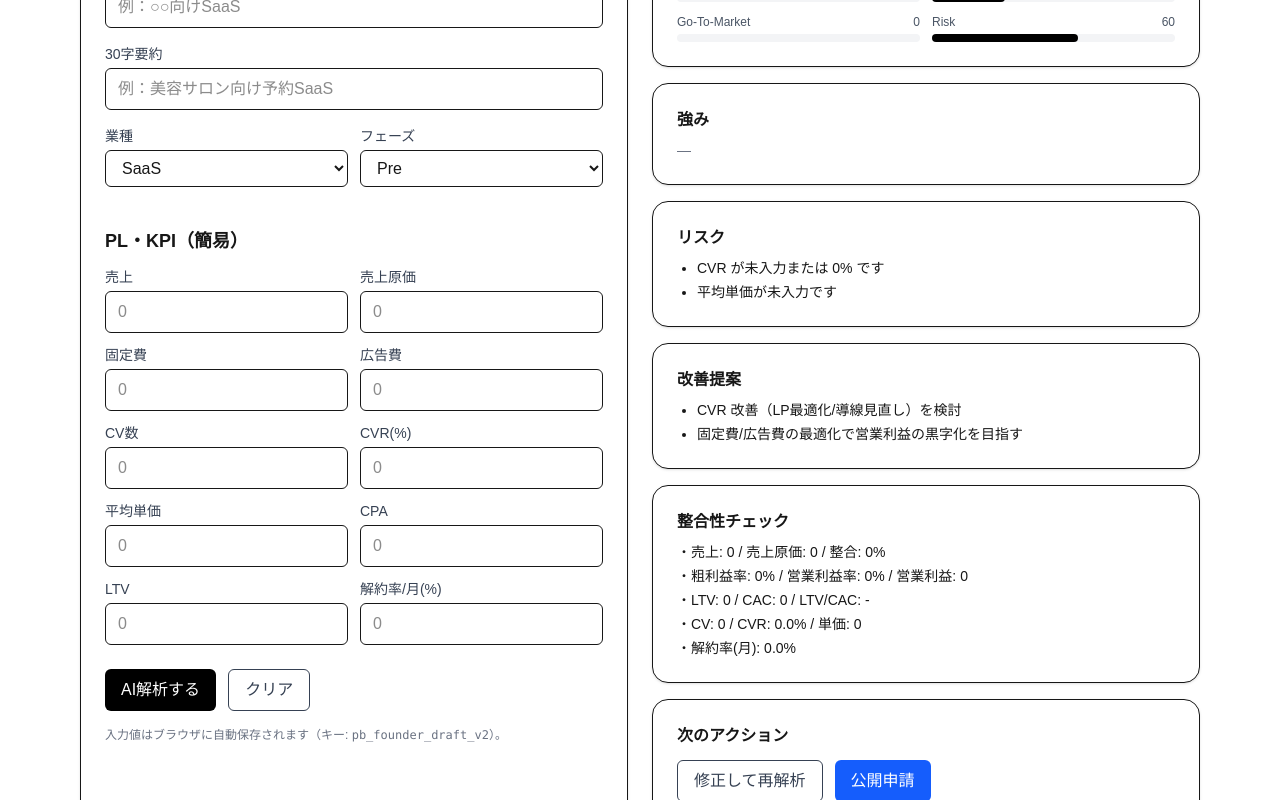
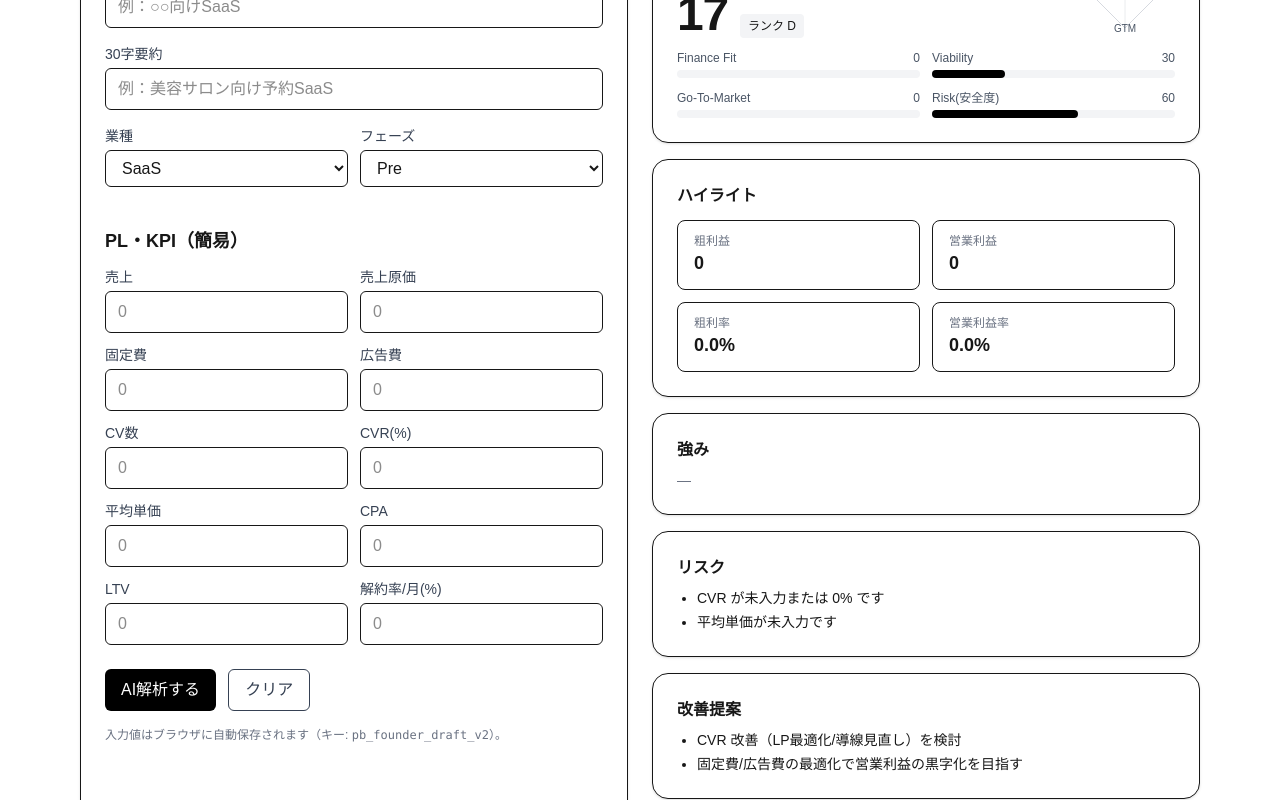
Before and after one commit to satoru-boop/partnerbox-poc-v2, a Next.js app: page /founder in a window 1280 px wide. Both pictures are taken after a click on the button "AI解析する". Shown: the part 195-995 px from the top of the page. Built offline with nearby package versions, Linux system fonts and the light colour scheme.

Commit message:
Update FounderForm.tsx

```diff
--- a/app/founder/FounderForm.tsx
+++ b/app/founder/FounderForm.tsx
@@ -15,11 +15,10 @@ type Draft = {
   summary: string;
   industry: string;
   phase: string;
-  pl: PLText; // 入力表示用（文字列）
+  pl: PLText;
 };
 
 type Analysis = {
-  // 旧UI風の出力
   aiScore: number;
   rank: 'S' | 'A' | 'B' | 'C' | 'D';
   subs: { finance: number; viability: number; gtm: number; risk: number };
@@ -35,10 +34,9 @@ const INDUSTRIES = ['SaaS', 'E-commerce', 'Marketplace', 'Media', 'Other'] as co
 const PHASES = ['Pre', 'Seed', 'SeriesA', 'SeriesB', 'Later'] as const;
 
 const LS_DRAFT = 'pb_founder_draft_v2';
-const LS_SUBMIT = 'pb_submissions_v1';  // PoC用 保存先
+const LS_SUBMIT = 'pb_submissions_v1';
 
 /* ============ ユーティリティ ============ */
-// 先頭ゼロ対策 + 小数点1回 + カンマ/非数排除
 function cleanNumericInput(v: string) {
   let s = v.replace(/,/g, '').replace(/[^\d.]/g, '');
   const parts = s.split('.');
@@ -64,9 +62,9 @@ function analyzeLikeOldUI(d: Draft): Analysis {
   const pl: PL = {
     revenue: toNum(d.pl.revenue),  cogs: toNum(d.pl.cogs),
     fixedCost: toNum(d.pl.fixedCost), adCost: toNum(d.pl.adCost),
-    cv: toNum(d.pl.cv), cvr: toNum(d.pl.cvr) / 100,  // %入力想定
+    cv: toNum(d.pl.cv), cvr: toNum(d.pl.cvr) / 100,
     price: toNum(d.pl.price), cpa: toNum(d.pl.cpa),
-    ltv: toNum(d.pl.ltv), churn: toNum(d.pl.churn) / 100, // %入力想定
+    ltv: toNum(d.pl.ltv), churn: toNum(d.pl.churn) / 100,
   };
 
   const gross = Math.max(pl.revenue - pl.cogs, 0);
@@ -77,13 +75,11 @@ function analyzeLikeOldUI(d: Draft): Analysis {
   const cac         = pl.cpa > 0 ? pl.cpa : (pl.cv > 0 ? pl.adCost / pl.cv : 0);
   const paybackOK   = pl.ltv > 0 && cac > 0 ? pl.ltv / cac >= 3 : false;
 
-  // サブスコア（0-100）
-  const finance  = Math.min(100, Math.max(0, grossMargin * 120 * 100 / 100)); // 粗利重視
-  const viability = Math.min(100, Math.max(0, (opMargin + 0.25) * 120));      // 営業益
+  const finance  = Math.min(100, Math.max(0, grossMargin * 120));
+  const viability = Math.min(100, Math.max(0, (opMargin + 0.25) * 120));
   const gtm      = Math.min(100, Math.max(0, (pl.cvr * 2 + (pl.price ? 0.2 : 0)) * 100));
-  const risk     = Math.min(100, Math.max(0, (paybackOK ? 90 : 60) - (pl.churn * 100))); // 低いほどハイリスク、ここは“安全度”に寄せて点数化
+  const risk     = Math.min(100, Math.max(0, (paybackOK ? 90 : 60) - (pl.churn * 100)));
 
-  // 総合スコア
   const aiScore = Math.round(0.35 * finance + 0.35 * viability + 0.2 * gtm + 0.1 * risk);
   const rank: Analysis['rank'] =
     aiScore >= 85 ? 'S' : aiScore >= 75 ? 'A' : aiScore >= 65 ? 'B' : aiScore >= 50 ? 'C' : 'D';
@@ -103,8 +99,8 @@ function analyzeLikeOldUI(d: Draft): Analysis {
   if (op <= 0) suggestions.push('固定費/広告費の最適化で営業利益の黒字化を目指す');
 
   const checks: string[] = [];
-  checks.push(`売上: ${pl.revenue.toLocaleString()} / 売上原価: ${pl.cogs.toLocaleString()} / 整合: ${pct(grossMargin)}`);
-  checks.push(`粗利益率: ${pct(grossMargin)} / 営業利益率: ${pct(opMargin)} / 営業利益: ${op.toLocaleString()}`);
+  checks.push(`売上: ${pl.revenue.toLocaleString()} / 売上原価: ${pl.cogs.toLocaleString()} / 粗利率: ${pct(grossMargin)}`);
+  checks.push(`営業利益: ${op.toLocaleString()} / 営業利益率: ${pct(opMargin)}`);
   checks.push(`LTV: ${pl.ltv.toLocaleString()} / CAC: ${Math.round(cac).toLocaleString()} / LTV/CAC: ${cac ? (pl.ltv / cac).toFixed(2) : '-'}`);
   checks.push(`CV: ${pl.cv} / CVR: ${(pl.cvr * 100).toFixed(1)}% / 単価: ${pl.price.toLocaleString()}`);
   checks.push(`解約率(月): ${(pl.churn * 100).toFixed(1)}%`);
@@ -136,7 +132,6 @@ export default function FounderForm() {
   const [submitting, setSubmitting] = useState(false);
   const [submittedId, setSubmittedId] = useState<string | null>(null);
 
-  // 復元/保存
   useEffect(() => {
     try { const raw = localStorage.getItem(LS_DRAFT); if (raw) setDraft(JSON.parse(raw)); } catch {}
   }, []);
@@ -144,7 +139,6 @@ export default function FounderForm() {
     try { localStorage.setItem(LS_DRAFT, JSON.stringify(draft)); } catch {}
   }, [draft]);
 
-  // ハンドラ
   const setField = (k: keyof Draft) =>
     (e: React.ChangeEvent<HTMLInputElement | HTMLSelectElement>) =>
       setDraft(d => ({ ...d, [k]: e.target.value }));
@@ -155,23 +149,14 @@ export default function FounderForm() {
 
   const clearAll = () => { setDraft(init); setAnalysis(null); setSubmittedId(null); localStorage.removeItem(LS_DRAFT); };
 
-  // 解析（ローカル算出：旧UI風）
   const onAnalyze = async () => {
     setLoading(true);
-    try {
-      // もし将来サーバ解析に切り替えるならここで fetch('/api/analyze')
-      const res = analyzeLikeOldUI(draft);
-      setAnalysis(res);
-    } finally {
-      setLoading(false);
-    }
+    try { setAnalysis(analyzeLikeOldUI(draft)); } finally { setLoading(false); }
   };
 
-  // 申請（PoC：localStorage + 受付ID発番API）
   const onSubmit = async () => {
     if (!analysis) { alert('先に「AI解析する」を実行してください'); return; }
     if (!draft.title.trim()) { alert('案件名を入力してください'); return; }
-
     setSubmitting(true);
     try {
       const payload = {
@@ -216,7 +201,7 @@ export default function FounderForm() {
       </div>
 
       <div className="grid gap-6 md:grid-cols-2">
-        {/* 左：入力 */}
+        {/* 入力 */}
         <section className="rounded-2xl border bg-white p-6 shadow-sm">
           <h2 className="mb-4 text-lg font-semibold">案件の基本情報</h2>
 
@@ -271,7 +256,7 @@ export default function FounderForm() {
           </p>
         </section>
 
-        {/* 右：旧UI風パネル */}
+        {/* 出力 */}
         <section className="space-y-4">
           {!analysis ? (
             <div className="rounded-2xl border bg-white p-6 text-sm text-gray-500 shadow-sm">
@@ -279,58 +264,62 @@ export default function FounderForm() {
             </div>
           ) : (
             <>
-              {/* スコアカード */}
+              {/* スコア + レーダー */}
               <div className="rounded-2xl border bg-white p-6 shadow-sm">
-                <div className="mb-2 flex items-end gap-3">
-                  <div className="text-5xl font-bold">{analysis.aiScore}</div>
-                  <div className="rounded bg-gray-100 px-2 py-1 text-xs">ランク {analysis.rank}</div>
+                <div className="mb-3 flex items-end justify-between">
+                  <div className="flex items-end gap-3">
+                    <div className="text-5xl font-extrabold tracking-tight">{analysis.aiScore}</div>
+                    <span className="rounded bg-gray-100 px-2 py-1 text-xs">ランク {analysis.rank}</span>
+                  </div>
+                  <Radar
+                    values={[
+                      analysis.subs.finance,
+                      analysis.subs.viability,
+                      analysis.subs.gtm,
+                      100 - analysis.subs.risk + 0, // 安全度表示に寄せる
+                    ]}
+                    labels={['Finance','Viability','GTM','Risk↓']}
+                  />
                 </div>
                 <div className="grid gap-3 md:grid-cols-2">
                   <Bar label="Finance Fit" v={analysis.subs.finance} />
-                  <Bar label="Viability" v={analysis.subs.viability} />
+                  <Bar label="Viability"   v={analysis.subs.viability} />
                   <Bar label="Go-To-Market" v={analysis.subs.gtm} />
-                  <Bar label="Risk" v={analysis.subs.risk} />
+                  <Bar label="Risk(安全度)" v={analysis.subs.risk} />
                 </div>
               </div>
 
-              {/* 強み */}
+              <MetricPanel title="ハイライト" metrics={analysis.metrics} />
+
               <Panel title="強み">
                 {analysis.strengths.length === 0 ? <p className="text-sm text-gray-500">—</p> :
                   <ul className="list-disc pl-5 text-sm space-y-1">{analysis.strengths.map((s,i)=><li key={i}>{s}</li>)}</ul>}
               </Panel>
 
-              {/* リスク */}
               <Panel title="リスク">
                 {analysis.risks.length === 0 ? <p className="text-sm text-gray-500">—</p> :
                   <ul className="list-disc pl-5 text-sm space-y-1">{analysis.risks.map((s,i)=><li key={i}>{s}</li>)}</ul>}
               </Panel>
 
-              {/* 改善提案 */}
               <Panel title="改善提案">
                 {analysis.suggestions.length === 0 ? <p className="text-sm text-gray-500">—</p> :
                   <ul className="list-disc pl-5 text-sm space-y-1">{analysis.suggestions.map((s,i)=><li key={i}>{s}</li>)}</ul>}
               </Panel>
 
-              {/* 整合性チェック */}
               <Panel title="整合性チェック">
-                <ul className="text-sm space-y-1">{analysis.checks.map((s,i)=><li key={i}>・{s}</li>)}</ul>
+                <ul className="text-sm space-y-1">
+                  {analysis.checks.map((s,i)=><li key={i}>・{s}</li>)}
+                </ul>
               </Panel>
 
-              {/* 次のアクション */}
               <div className="rounded-2xl border bg-white p-6 shadow-sm">
                 <h3 className="mb-3 font-semibold">次のアクション</h3>
                 <div className="flex gap-3">
-                  <button
-                    className="rounded-md border px-4 py-2 text-gray-700 hover:bg-gray-50"
-                    onClick={onAnalyze}
-                  >
+                  <button className="rounded-md border px-4 py-2 text-gray-700 hover:bg-gray-50" onClick={onAnalyze}>
                     修正して再解析
                   </button>
-                  <button
-                    className="rounded-md bg-blue-600 px-4 py-2 text-white disabled:opacity-60"
-                    onClick={onSubmit}
-                    disabled={submitting}
-                  >
+                  <button className="rounded-md bg-blue-600 px-4 py-2 text-white disabled:opacity-60"
+                          onClick={onSubmit} disabled={submitting}>
                     {submitting ? '申請中…' : '公開申請'}
                   </button>
                 </div>
@@ -346,7 +335,7 @@ export default function FounderForm() {
   );
 }
 
-/* ============ 小物コンポーネント ============ */
+/* ============ 小物 ============ */
 function Labeled({ label, children }: { label: string; children: React.ReactNode }) {
   return (
     <div className="mb-4">
@@ -394,3 +383,54 @@ function Panel({ title, children }: { title: string; children: React.ReactNode }
     </div>
   );
 }
+
+function MetricPanel({ title, metrics }: { title: string; metrics: Record<string, number | string> }) {
+  const entries = Object.entries(metrics);
+  return (
+    <div className="rounded-2xl border bg-white p-6 shadow-sm">
+      <h3 className="mb-3 font-semibold">{title}</h3>
+      <div className="grid gap-3 sm:grid-cols-2">
+        {entries.map(([k,v])=>(
+          <div key={k} className="rounded-lg border px-4 py-3">
+            <div className="text-xs text-gray-500">{k}</div>
+            <div className="text-lg font-semibold">{String(v)}</div>
+          </div>
+        ))}
+      </div>
+    </div>
+  );
+}
+
+/* シンプルSVGレーダー（外部ライブラリ不要） */
+function Radar({ values, labels }: { values: number[]; labels: string[] }) {
+  const size = 120, R = 50, cx = 70, cy = 60;
+  const max = 100;
+  const n = values.length;
+
+  const toXY = (i: number, val: number) => {
+    const a = (-Math.PI / 2) + (2 * Math.PI * i / n);
+    const r = (val / max) * R;
+    return [cx + r * Math.cos(a), cy + r * Math.sin(a)];
+  };
+  const outer = Array.from({length: n}, (_,i)=>toXY(i, max)).map(p=>p.join(',')).join(' ');
+  const poly  = values.map((v,i)=>toXY(i, v)).map(p=>p.join(',')).join(' ');
+
+  return (
+    <svg width={size} height={size} className="text-gray-400">
+      {/* 外枠 */}
+      <polygon points={outer} fill="none" stroke="currentColor" strokeWidth="1" opacity="0.4" />
+      {/* 中心線 */}
+      {Array.from({length:n},(_,i)=>{
+        const [x2,y2]=toXY(i,max);
+        return <line key={i} x1={cx} y1={cy} x2={x2} y2={y2} stroke="currentColor" opacity="0.2"/>;
+      })}
+      {/* 値ポリゴン */}
+      <polygon points={poly} fill="black" opacity="0.15" stroke="black" />
+      {/* ラベル */}
+      {labels.map((t,i)=>{
+        const [x,y]=toXY(i,max+8);
+        return <text key={i} x={x} y={y} textAnchor="middle" fontSize="10" className="fill-gray-600">{t}</text>;
+      })}
+    </svg>
+  );
+}
```
